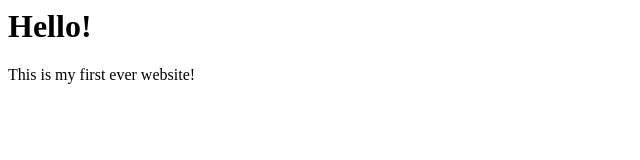
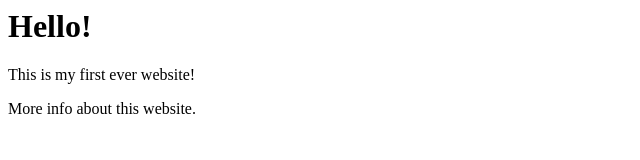
Before and after one commit to sarasherrer/practice-repository, a plain HTML site: page index.html in a window 1280 px wide. Shown: the whole page, without its empty margins (0-640 px from the left). Drawn offline with Linux system fonts and the light colour scheme.

Commit message:
Add more content

```diff
--- a/index.html
+++ b/index.html
@@ -1,3 +1,5 @@
 <h1>Hello!</h1>
 
 <p>This is my first ever website!<p>
+
+<p>More info about this website.</p>
```
